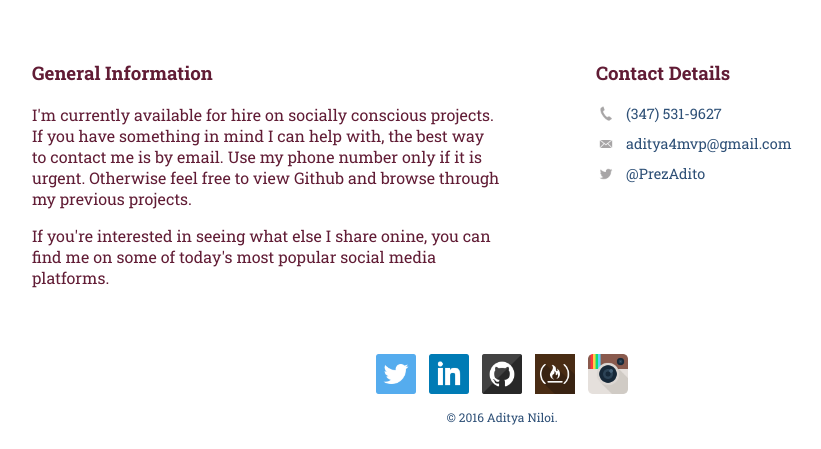
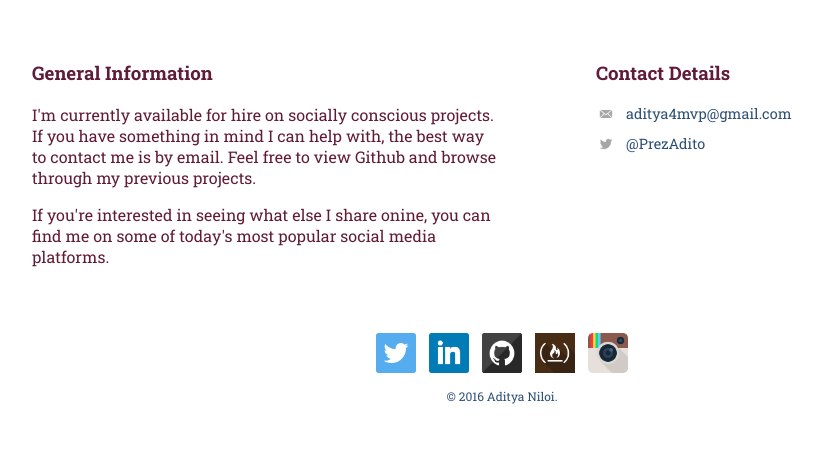
Before and after one commit to prezadito/prezadito.github.io, a PHP site: page /contact.html in a window 1280 px wide. Shown: the part 105-554 px from the top of the page, without its empty margins (138-959 px from the left). Run offline with PHP 8.4, Linux system fonts and the light colour scheme; some libraries are stand-ins or nearby versions.

Commit message:
removed tel #

```diff
--- a/contact.html
+++ b/contact.html
@@ -26,13 +26,12 @@
     <div id="wrapper">
       <section id='primary'>
         <h3>General Information</h3>
-        <p>I'm currently available for hire on socially conscious projects. If you have something in mind I can help with, the best way to contact me is by email. Use my phone number only if it is urgent. Otherwise feel free to view Github and browse through my previous projects.</p>
+        <p>I'm currently available for hire on socially conscious projects. If you have something in mind I can help with, the best way to contact me is by email. Feel free to view Github and browse through my previous projects.</p>
         <p>If you're interested in seeing what else I share onine, you can find me on some of today's most popular social media platforms.</p>
       </section>
       <section id='secondary'>
         <h3>Contact Details</h3>
         <ul class='contact-info'>
-          <li class='phone'><a href='tel:3475319627'>(347) 531-9627</a></li>
           <li class='mail'><a href='mailto:aditya4mvp@gmail.com'>aditya4mvp@gmail.com</a></li>
           <li class='twitter'><a href='http://twitter.com/intent/tweet?screen_name=prezadito'>@PrezAdito</a></li>
       </section>
--- a/css/main.css
+++ b/css/main.css
@@ -51,7 +51,7 @@ h1 {
 }
 
 h2 {
-  font-size: 0.75em;
+  font-size: 1em;
   margin: -5px 0 0;
   font-weight: normal;
 }
```
